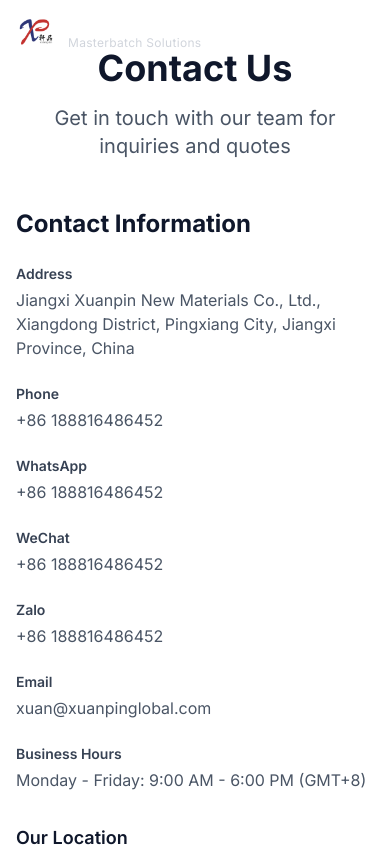
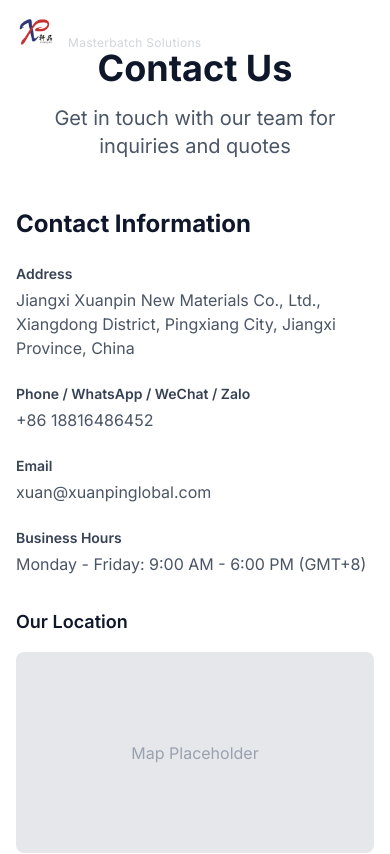
Before and after one commit to jingg8939-rgb/xuanpin-website, a Next.js app: page /en/contact in a window 390 px wide. Shown: the top 854 px of the page. Built offline with nearby package versions, Linux system fonts and the light colour scheme.

Commit message:
fix: merge Phone/WhatsApp/WeChat/Zalo into one line with correct number

```diff
--- a/src/app/[locale]/contact/ContactClient.tsx
+++ b/src/app/[locale]/contact/ContactClient.tsx
@@ -65,27 +65,9 @@
               </div>
               <div>
                 <h3 className="text-sm font-semibold text-gray-700 mb-1">
-                  {t("info.phone")}
+                  Phone / WhatsApp / WeChat / Zalo
                 </h3>
-                <p className="text-gray-600">{t("info.phoneValue")}</p>
-              </div>
-              <div>
-                <h3 className="text-sm font-semibold text-gray-700 mb-1">
-                  WhatsApp
-                </h3>
-                <p className="text-gray-600">{t("info.phoneValue")}</p>
-              </div>
-              <div>
-                <h3 className="text-sm font-semibold text-gray-700 mb-1">
-                  WeChat
-                </h3>
-                <p className="text-gray-600">{t("info.phoneValue")}</p>
-              </div>
-              <div>
-                <h3 className="text-sm font-semibold text-gray-700 mb-1">
-                  Zalo
-                </h3>
-                <p className="text-gray-600">{t("info.phoneValue")}</p>
+                <p className="text-gray-600">+86 18816486452</p>
               </div>
               <div>
                 <h3 className="text-sm font-semibold text-gray-700 mb-1">
```
